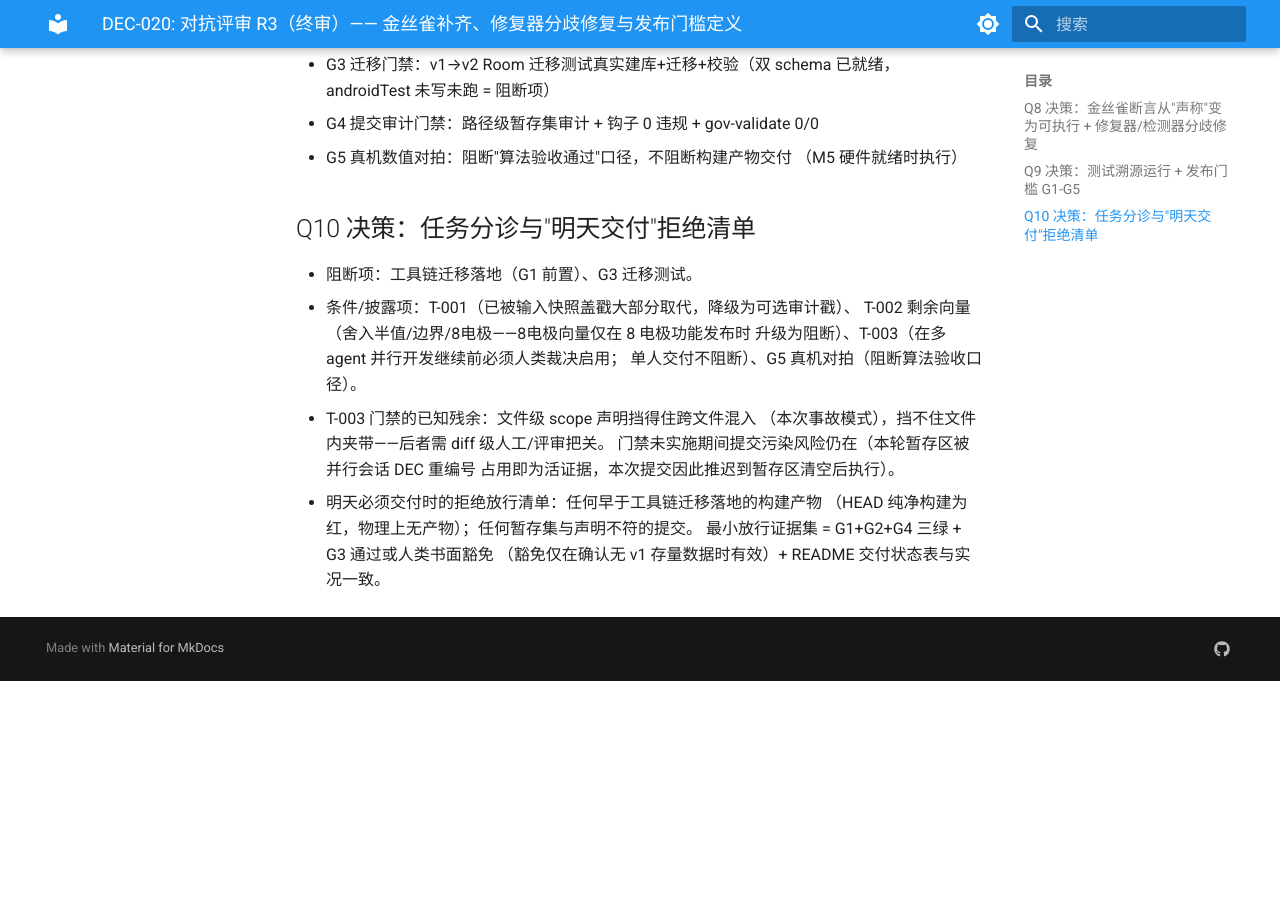
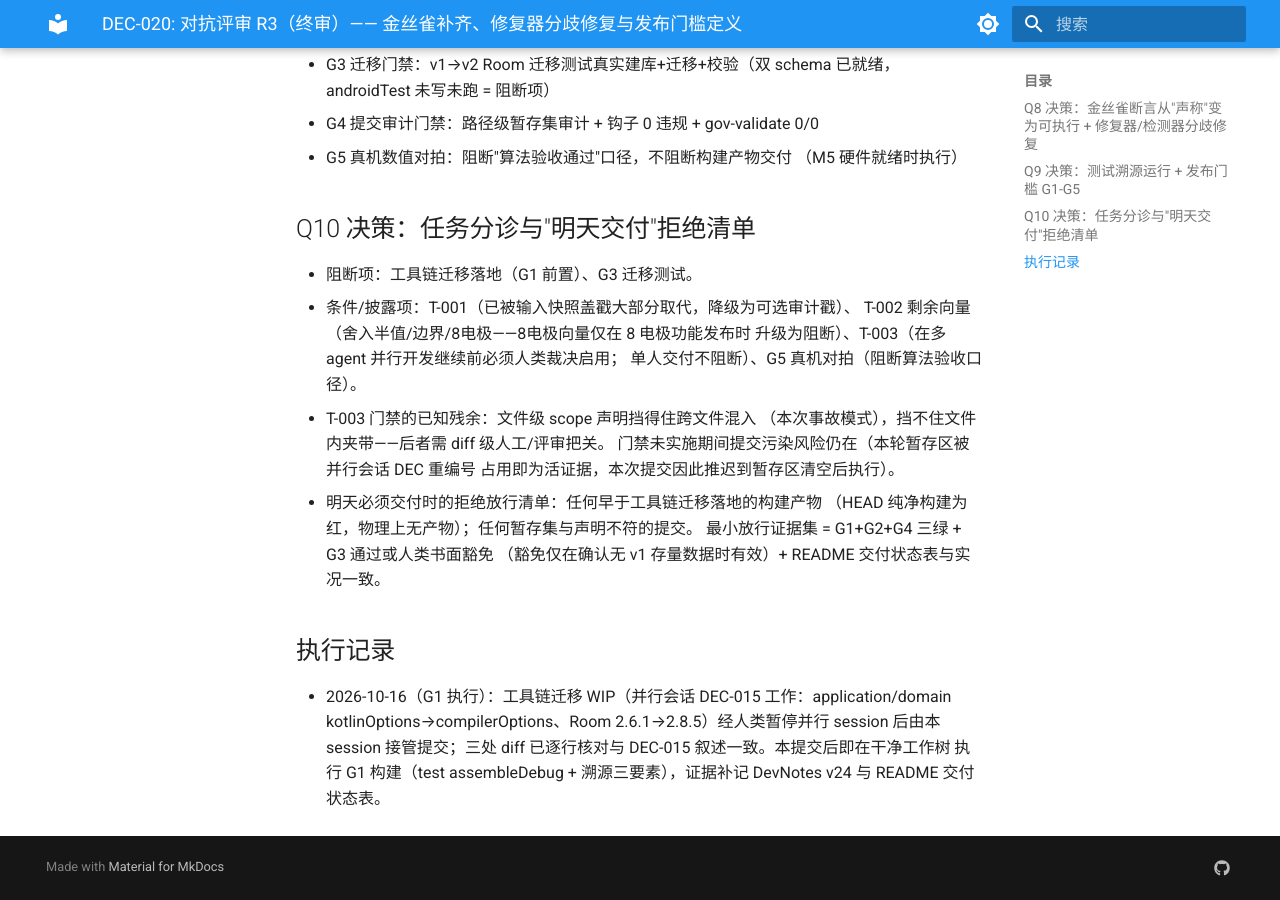
Before and after one commit to zerophix/lightweigh, an MkDocs documentation site: the page built from docs/ai/decisions/DEC-020.md, in a window 1280 px wide and 900 px high, scrolled down 1375 px. Built offline with MkDocs 1.6.1 and Material for MkDocs 9.7.7, drawn with Linux system fonts in a browser that asks for light colours; before the commit the page ends 2056 px from its top, so only the background shows below that.

```diff
--- a/docs/ai/decisions/DEC-020.md
+++ b/docs/ai/decisions/DEC-020.md
@@ -66,3 +66,11 @@
   （HEAD 纯净构建为红，物理上无产物）；任何暂存集与声明不符的提交。
   最小放行证据集 = G1+G2+G4 三绿 + G3 通过或人类书面豁免
   （豁免仅在确认无 v1 存量数据时有效）+ README 交付状态表与实况一致。
+
+## 执行记录
+
+- 2026-10-16（G1 执行）：工具链迁移 WIP（并行会话 DEC-015 工作：application/domain
+  kotlinOptions→compilerOptions、Room 2.6.1→2.8.5）经人类暂停并行 session 后由本
+  session 接管提交；三处 diff 已逐行核对与 DEC-015 叙述一致。本提交后即在干净工作树
+  执行 G1 构建（test assembleDebug + 溯源三要素），证据补记 DevNotes v24 与 README
+  交付状态表。
--- a/mkdocs.yml
+++ b/mkdocs.yml
@@ -230,6 +230,7 @@
 
 
 
+
 nav:
   - 首页: index.md
 
```
Also changed, not shown: docs/ai/lifecycle/04_DevNotes.md (+5 -0 lines), 3 other files.
